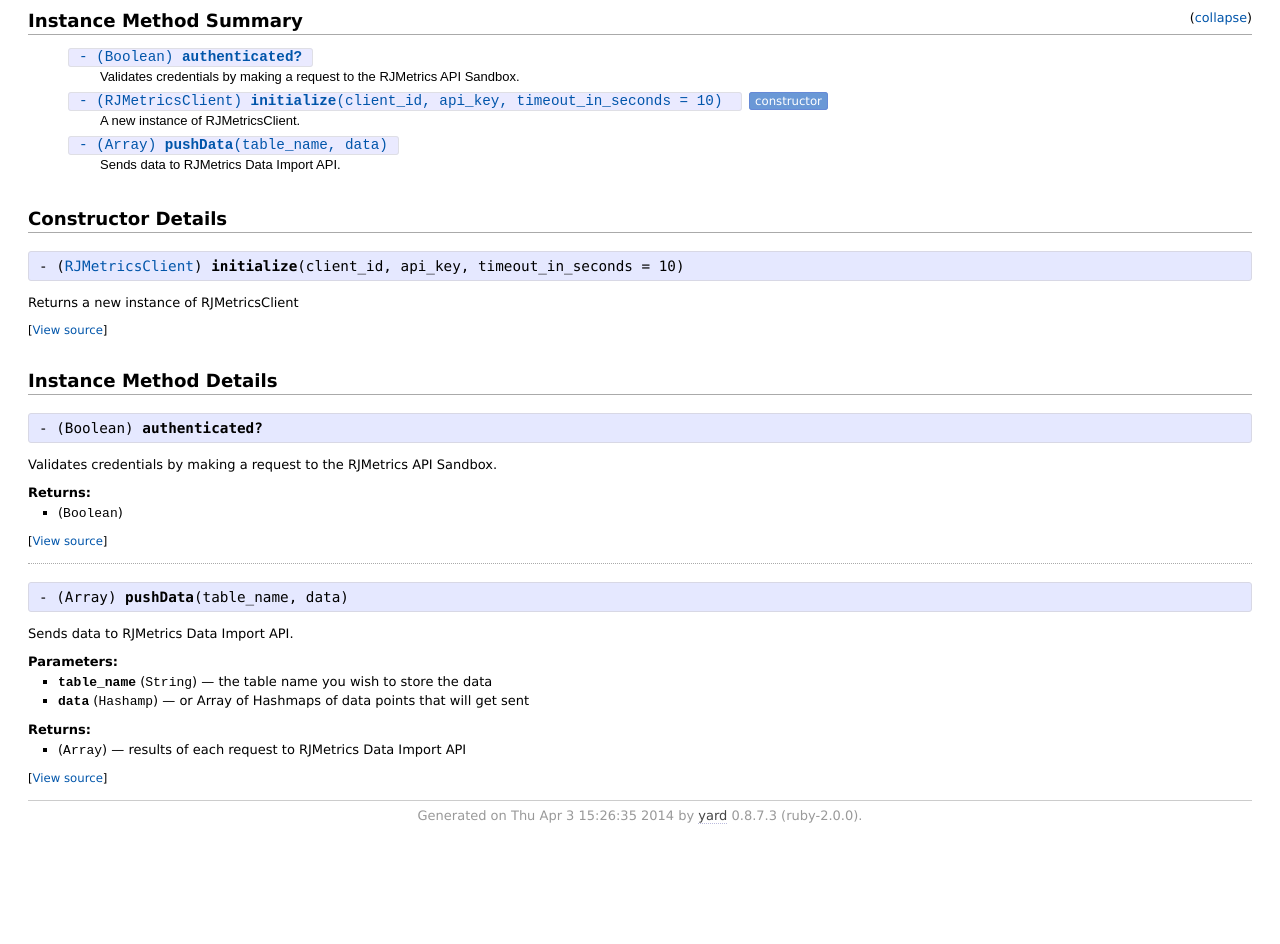
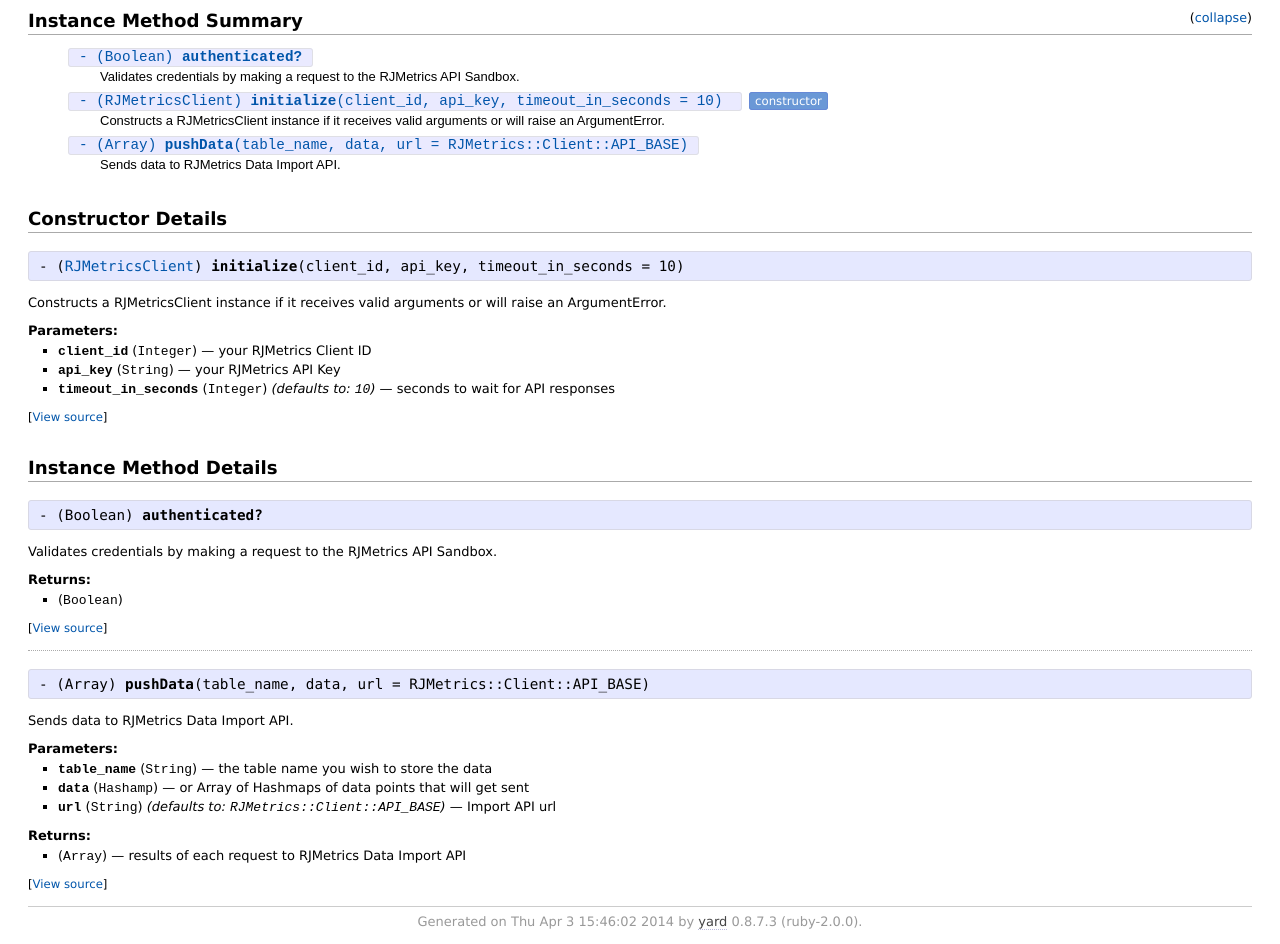
Before and after one commit to RJMetrics/RJMetrics-ruby, a plain HTML site: page doc/RJMetricsClient.html in a window 1280 px wide. Shown: the part 180-1124 px from the top of the page. Before the commit the page ends 1018 px from the top, so only its background shows below. Drawn offline with Linux system fonts and the light colour scheme.

Commit message:
send API_BASE as default url

```diff
--- a/doc/RJMetricsClient.html
+++ b/doc/RJMetricsClient.html
@@ -158,7 +158,8 @@
 
 
     <span class="summary_desc"><div class='inline'>
-<p>A new instance of RJMetricsClient.</p>
+<p>Constructs a RJMetricsClient instance if it receives valid arguments or
+will raise an ArgumentError.</p>
 </div></span>
 
 </li>
@@ -167,7 +168,7 @@
         <li class="public ">
   <span class="summary_signature">
 
-      <a href="#pushData-instance_method" title="#pushData (instance method)">- (Array) <strong>pushData</strong>(table_name, data) </a>
+      <a href="#pushData-instance_method" title="#pushData (instance method)">- (Array) <strong>pushData</strong>(table_name, data, url = RJMetrics::Client::API_BASE) </a>
 
 
 
@@ -206,12 +207,67 @@
 </h3><div class="docstring">
   <div class="discussion">
 
-<p>Returns a new instance of RJMetricsClient</p>
+<p>Constructs a RJMetricsClient instance if it receives valid arguments or
+will raise an ArgumentError.</p>
 
 
   </div>
 </div>
 <div class="tags">
+  <p class="tag_title">Parameters:</p>
+<ul class="param">
+
+    <li>
+
+        <span class='name'>client_id</span>
+
+
+        <span class='type'>(<tt>Integer</tt>)</span>
+
+
+
+        &mdash;
+        <div class='inline'>
+<p>your RJMetrics Client ID</p>
+</div>
+
+    </li>
+
+    <li>
+
+        <span class='name'>api_key</span>
+
+
+        <span class='type'>(<tt>String</tt>)</span>
+
+
+
+        &mdash;
+        <div class='inline'>
+<p>your RJMetrics API Key</p>
+</div>
+
+    </li>
+
+    <li>
+
+        <span class='name'>timeout_in_seconds</span>
+
+
+        <span class='type'>(<tt>Integer</tt>)</span>
+
+
+        <em class="default">(defaults to: <tt>10</tt>)</em>
+
+
+        &mdash;
+        <div class='inline'>
+<p>seconds to wait for API responses</p>
+</div>
+
+    </li>
+
+</ul>
 
 
 </div><table class="source_code">
@@ -220,16 +276,16 @@
       <pre class="lines">
 
 
-5
-6
-7
-8
-9
 10
-11</pre>
+11
+12
+13
+14
+15
+16</pre>
     </td>
     <td>
-      <pre class="code"><span class="info file"># File 'lib/rjmetrics_client.rb', line 5</span>
+      <pre class="code"><span class="info file"># File 'lib/rjmetrics_client.rb', line 10</span>
 
 <span class='kw'>def</span> <span class='id identifier rubyid_initialize'>initialize</span><span class='lparen'>(</span><span class='id identifier rubyid_client_id'>client_id</span><span class='comma'>,</span> <span class='id identifier rubyid_api_key'>api_key</span><span class='comma'>,</span> <span class='id identifier rubyid_timeout_in_seconds'>timeout_in_seconds</span> <span class='op'>=</span> <span class='int'>10</span><span class='rparen'>)</span>
   <span class='ivar'>@client</span> <span class='op'>=</span> <span class='const'>RJMetrics</span><span class='op'>::</span><span class='const'>Client</span><span class='period'>.</span><span class='id identifier rubyid_new'>new</span><span class='lparen'>(</span><span class='id identifier rubyid_client_id'>client_id</span><span class='comma'>,</span> <span class='id identifier rubyid_api_key'>api_key</span><span class='comma'>,</span> <span class='id identifier rubyid_timeout_in_seconds'>timeout_in_seconds</span><span class='rparen'>)</span>
@@ -289,12 +345,12 @@
       <pre class="lines">
 
 
-14
-15
-16</pre>
+19
+20
+21</pre>
     </td>
     <td>
-      <pre class="code"><span class="info file"># File 'lib/rjmetrics_client.rb', line 14</span>
+      <pre class="code"><span class="info file"># File 'lib/rjmetrics_client.rb', line 19</span>
 
 <span class='kw'>def</span> <span class='id identifier rubyid_authenticated?'>authenticated?</span>
   <span class='kw'>return</span> <span class='ivar'>@client</span><span class='period'>.</span><span class='id identifier rubyid_authenticated?'>authenticated?</span>
@@ -307,7 +363,7 @@
       <div class="method_details ">
   <h3 class="signature " id="pushData-instance_method">
 
-    - (<tt>Array</tt>) <strong>pushData</strong>(table_name, data)
+    - (<tt>Array</tt>) <strong>pushData</strong>(table_name, data, url = RJMetrics::Client::API_BASE)
 
 
 
@@ -357,6 +413,24 @@
 
     </li>
 
+    <li>
+
+        <span class='name'>url</span>
+
+
+        <span class='type'>(<tt>String</tt>)</span>
+
+
+        <em class="default">(defaults to: <tt>RJMetrics::Client::API_BASE</tt>)</em>
+
+
+        &mdash;
+        <div class='inline'>
+<p>Import API url</p>
+</div>
+
+    </li>
+
 </ul>
 
 <p class="tag_title">Returns:</p>
@@ -384,15 +458,15 @@
       <pre class="lines">
 
 
-23
-24
-25</pre>
+29
+30
+31</pre>
     </td>
     <td>
-      <pre class="code"><span class="info file"># File 'lib/rjmetrics_client.rb', line 23</span>
+      <pre class="code"><span class="info file"># File 'lib/rjmetrics_client.rb', line 29</span>
 
-<span class='kw'>def</span> <span class='id identifier rubyid_pushData'>pushData</span><span class='lparen'>(</span><span class='id identifier rubyid_table_name'>table_name</span><span class='comma'>,</span> <span class='id identifier rubyid_data'>data</span><span class='rparen'>)</span>
-  <span class='ivar'>@client</span><span class='period'>.</span><span class='id identifier rubyid_pushData'>pushData</span><span class='lparen'>(</span><span class='id identifier rubyid_table_name'>table_name</span><span class='comma'>,</span> <span class='id identifier rubyid_data'>data</span><span class='rparen'>)</span>
+<span class='kw'>def</span> <span class='id identifier rubyid_pushData'>pushData</span><span class='lparen'>(</span><span class='id identifier rubyid_table_name'>table_name</span><span class='comma'>,</span> <span class='id identifier rubyid_data'>data</span><span class='comma'>,</span> <span class='id identifier rubyid_url'>url</span> <span class='op'>=</span> <span class='const'>RJMetrics</span><span class='op'>::</span><span class='const'>Client</span><span class='op'>::</span><span class='const'>API_BASE</span><span class='rparen'>)</span>
+  <span class='ivar'>@client</span><span class='period'>.</span><span class='id identifier rubyid_pushData'>pushData</span><span class='lparen'>(</span><span class='id identifier rubyid_table_name'>table_name</span><span class='comma'>,</span> <span class='id identifier rubyid_data'>data</span><span class='comma'>,</span> <span class='id identifier rubyid_url'>url</span><span class='rparen'>)</span>
 <span class='kw'>end</span></pre>
     </td>
   </tr>
@@ -404,7 +478,7 @@
 </div>
 
     <div id="footer">
-  Generated on Thu Apr  3 15:26:35 2014 by
+  Generated on Thu Apr  3 15:46:02 2014 by
   <a href="http://yardoc.org" title="Yay! A Ruby Documentation Tool" target="_parent">yard</a>
   0.8.7.3 (ruby-2.0.0).
 </div>
```
Also changed, not shown: doc/RJMetrics.html (+1 -1 lines), doc/RJMetrics/Client.html (+3 -3 lines), doc/RJMetrics/Client/InvalidRequestException.html (+1 -1 lines), doc/RJMetrics/Client/UnableToConnectException.html (+1 -1 lines), doc/_index.html (+1 -1 lines), doc/file.README.html (+1 -1 lines), doc/index.html (+1 -1 lines), doc/top-level-namespace.html (+1 -1 lines), 2 other files.
